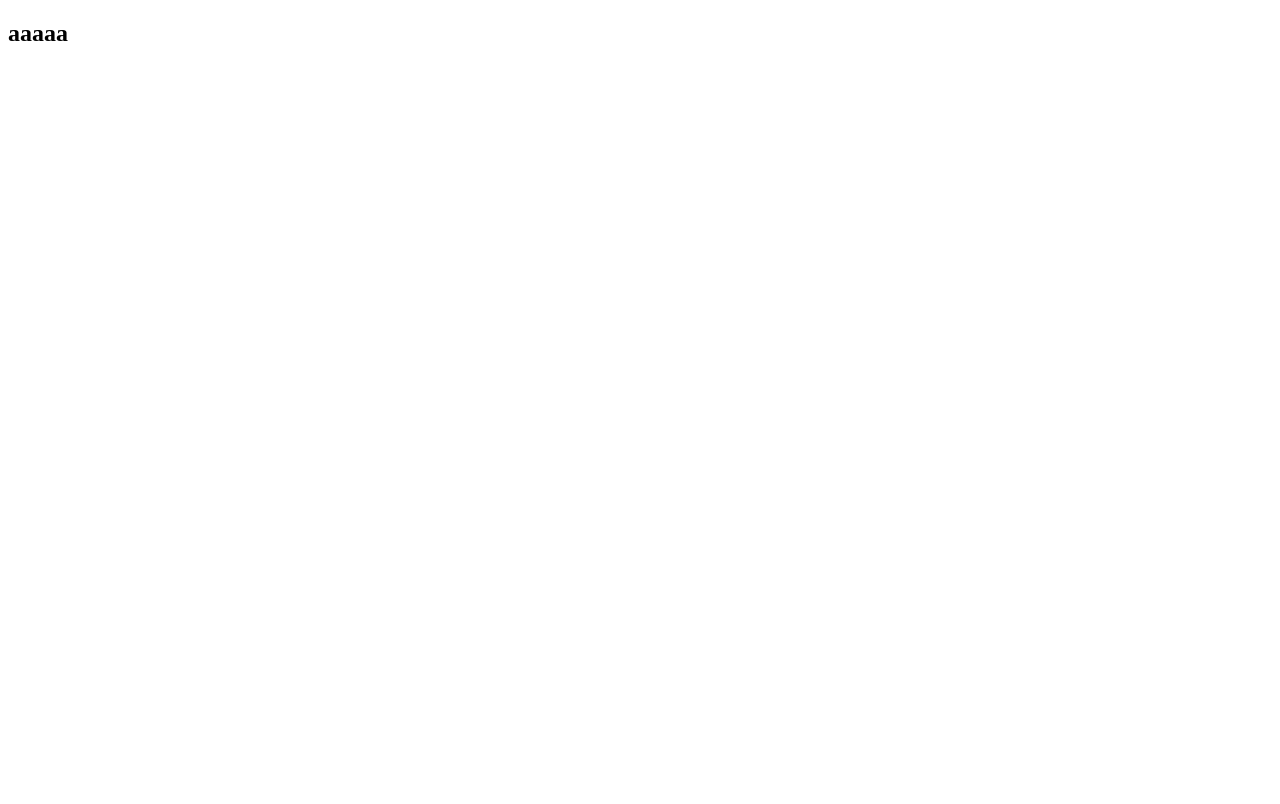
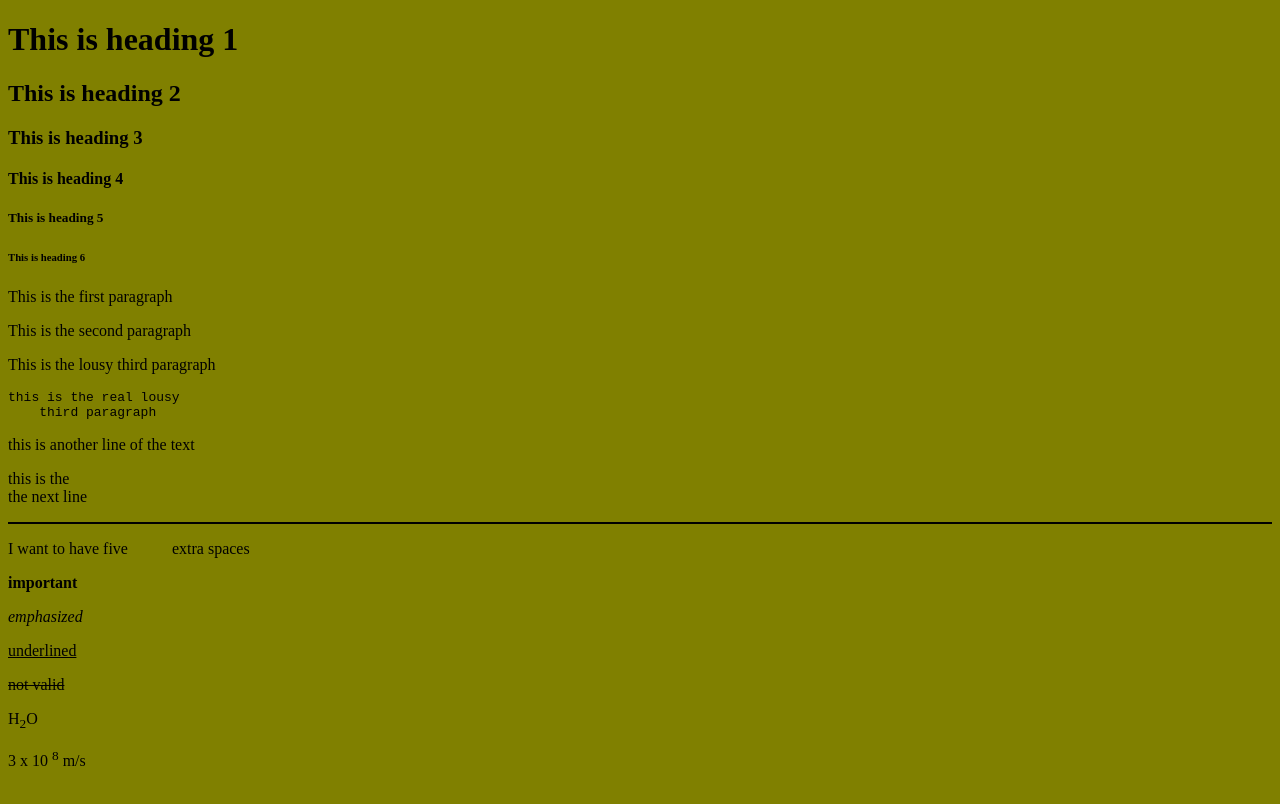
Before and after one commit to JazrylAguilar/my_first_html, a plain HTML site: page index.html in a window 1280 px wide. Drawn offline with Linux system fonts and the light colour scheme.

Commit message:
Update index.html

```diff
--- a/index.html
+++ b/index.html
@@ -5,7 +5,35 @@
     <meta name="viewport" content="width=device-width, initial-scale=1.0">
     <title>Html basic tags</title>
 </head>
-<body>
-<h2>aaaaa</h2>
+<body bgcolor="Olive">
+<h1>This is heading 1</h1>
+<h2>This is heading 2</h2>
+<h3>This is heading 3</h3>
+<h4>This is heading 4</h4>
+<h5>This is heading 5</h5>
+<h6>This is heading 6</h6>
+<p>This is the first paragraph</p>
+<p>This is the second paragraph</p>
+<p>This is the lousy
+    third paragraph
+</p>
+<pre>this is the real lousy
+    third paragraph
+</pre>
+<p>this is another line of the text</p>
+<p>this is the <br>
+ the next line</p>
+ <hr color="black">
+
+<p>I want to have five &nbsp; &nbsp; &nbsp; &nbsp; &nbsp;
+    extra spaces
+</p>
+<p><strong>important</strong></p>
+<p><em>emphasized</em></p>
+<p><u>underlined</u></p>
+<p><s>not valid</s></p>
+<p>H<sub>2</sub>O</p>
+<p>3 x 10 <sup>8</sup> m/s</p>
+ <br><br><br><br><br><br><br><br><br><br>
 </body>
 </html>
```
